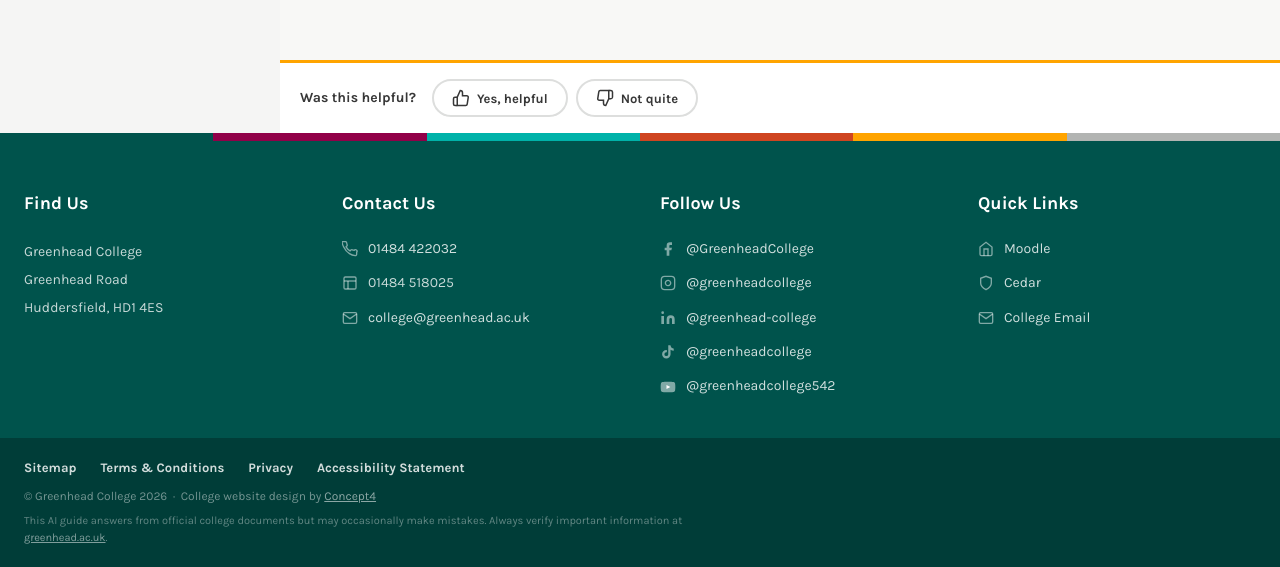
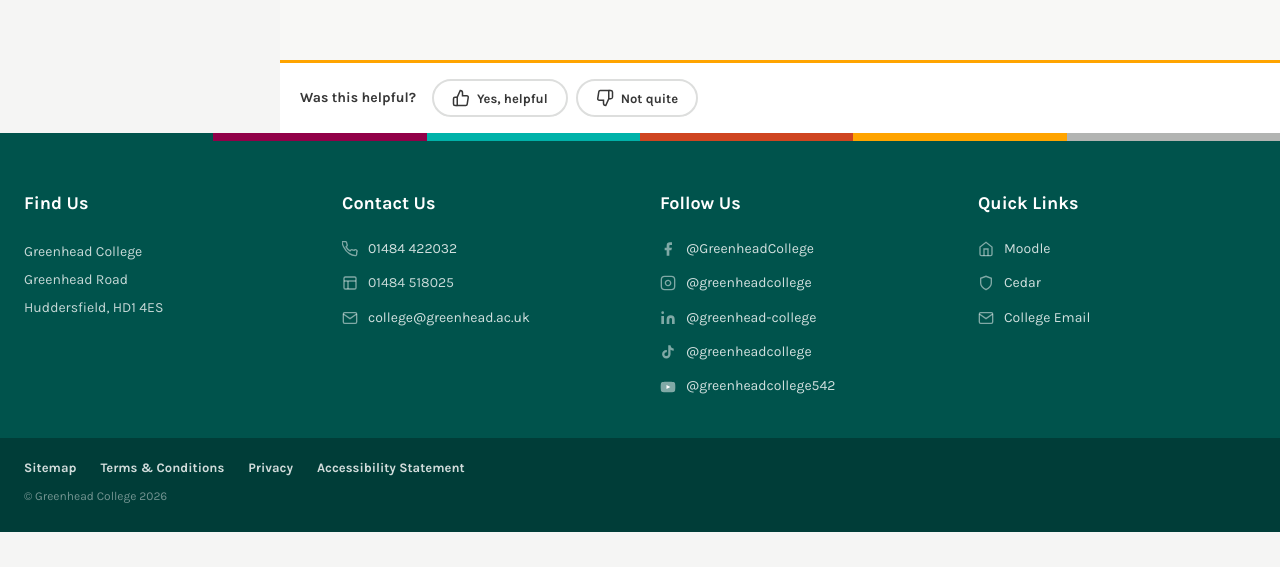
Before and after one commit to GC-DigitalServices/copilot-web-guide, a website: page public/index.html in a window 1280 px wide. Shown: the part 1409-1976 px from the top of the page. After the commit the page ends 1941 px from the top, so only its background shows below. Drawn offline with Linux system fonts and the light colour scheme; no server answers.

```diff
--- a/public/index.html
+++ b/public/index.html
@@ -228,8 +228,8 @@
           <a href="https://www.greenhead.ac.uk/privacy">Privacy</a>
           <a href="https://www.greenhead.ac.uk/accessibility-statement">Accessibility Statement</a>
         </div>
-        <p class="gc-footer-copy">© Greenhead College 2026 &nbsp;·&nbsp; College website design by <a href="https://www.concept4.com" target="_blank" rel="noopener">Concept4</a></p>
-        <p class="gc-footer-disclaimer">This AI guide answers from official college documents but may occasionally make mistakes. Always verify important information at <a href="https://www.greenhead.ac.uk">greenhead.ac.uk</a>.</p>
+        <p class="gc-footer-copy">© Greenhead College 2026 </p>
+        <p class="gc-footer-disclaimer">
       </div>
     </div>
   </footer>
```
